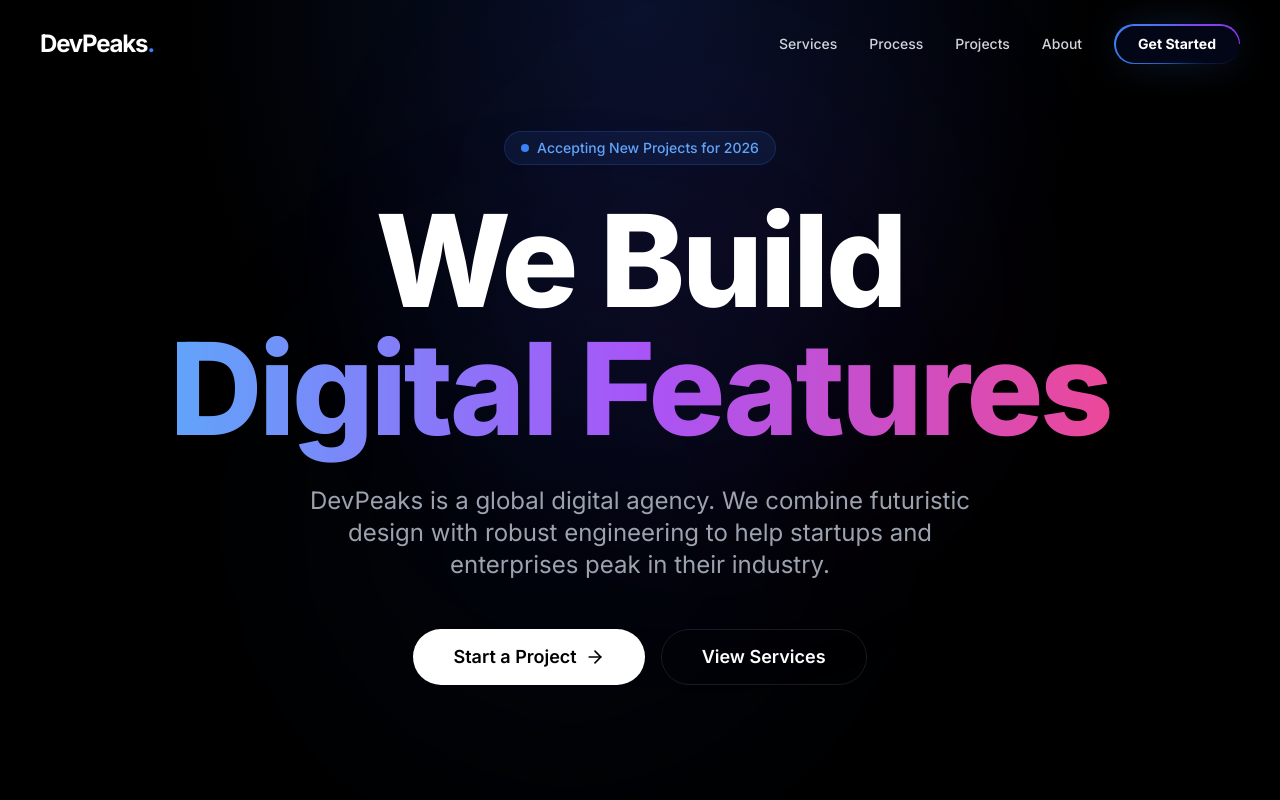
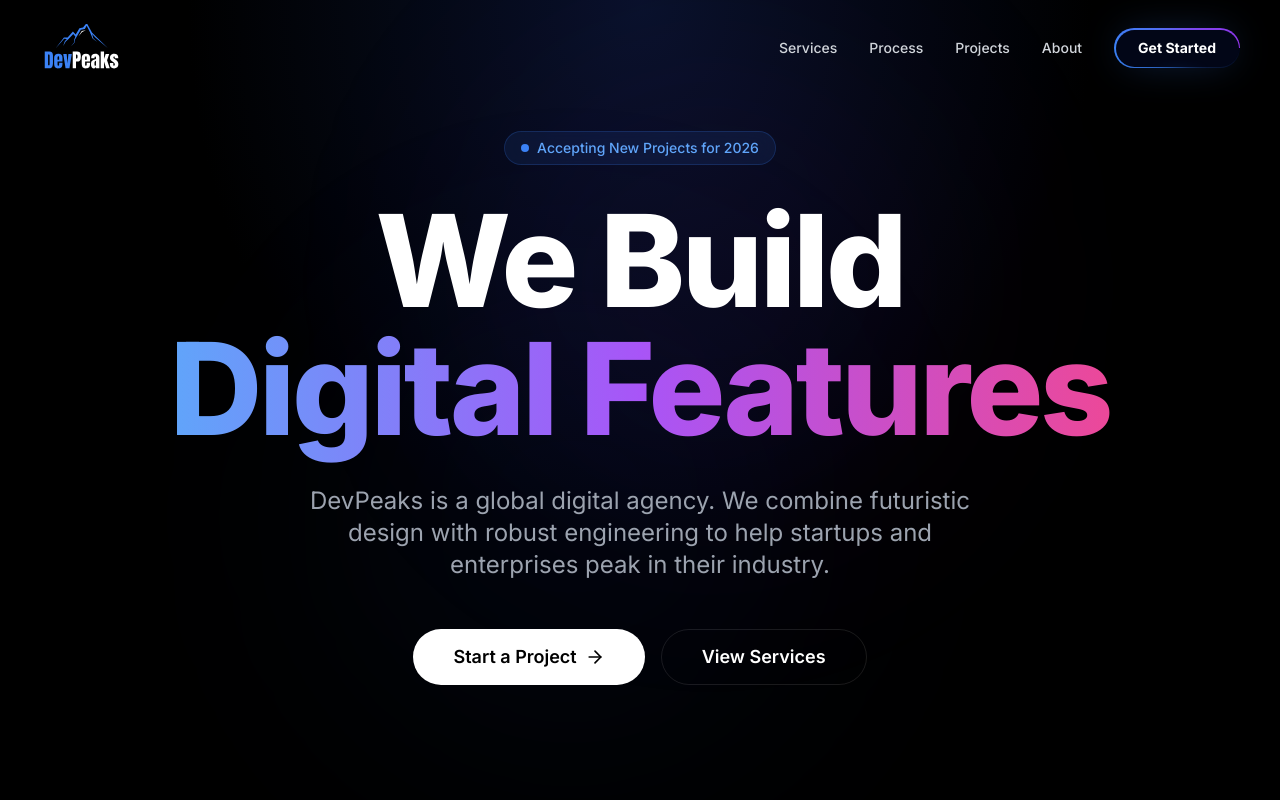
Before and after one commit to Saqibb786/DevPeaks, a Next.js app: page / in a window 1280 px wide. Shown: the top 800 px of the page. Built offline with nearby package versions, Linux system fonts and the light colour scheme.

Commit message:
Added Logo

```diff
--- a/components/layout/footer.tsx
+++ b/components/layout/footer.tsx
@@ -1,4 +1,5 @@
 import Link from "next/link";
+import Image from "next/image";
 import { Container } from "@/components/ui/container";
 import { MapPin, Mail, Phone } from "lucide-react";
 
@@ -8,8 +9,14 @@ export function Footer() {
       <Container>
         <div className="grid gap-8 md:grid-cols-4 lg:grid-cols-5">
           <div className="md:col-span-2">
-            <Link href="/" className="text-2xl font-bold tracking-tighter text-white">
-              DevPeaks<span className="text-blue-500">.</span>
+            <Link href="/" className="inline-flex items-center">
+              <Image
+                src="/images/devpeaks-vector-logo.svg"
+                alt="DevPeaks Logo"
+                width={120}
+                height={30}
+                className="w-[80px] md:w-[100px] h-auto object-contain"
+              />
             </Link>
             <p className="mt-4 max-w-xs text-sm text-gray-400">
               Premium digital solutions for ambitious brands. We build the future of the web.
--- a/components/layout/navbar.tsx
+++ b/components/layout/navbar.tsx
@@ -1,6 +1,7 @@
 "use client";
 
 import Link from "next/link";
+import Image from "next/image";
 import { Container } from "@/components/ui/container";
 import { Button } from "@/components/ui/button";
 import { PremiumGradientButton } from "@/components/ui/premium-gradient-button";
@@ -37,10 +38,16 @@ export function Navbar() {
       )}
     >
       <Container className="flex items-center justify-between">
-        <Link href="/" className="text-2xl font-bold tracking-tighter text-white z-50 relative">
-          DevPeaks<span className="text-blue-500">.</span>
+        <Link href="/" className="z-50 relative flex items-center">
+          <Image
+            src="/images/devpeaks-vector-logo.svg"
+            alt="DevPeaks Logo"
+            width={100}
+            height={25}
+            className="w-[60px] md:w-[80px] h-auto object-contain"
+            priority
+          />
         </Link>
-
         {/* Desktop Nav */}
         <nav className="hidden md:flex items-center gap-8">
           {navLinks.map((link) => (
```
Also changed, not shown: public/images/devpeaks-vector-logo.svg (added).
